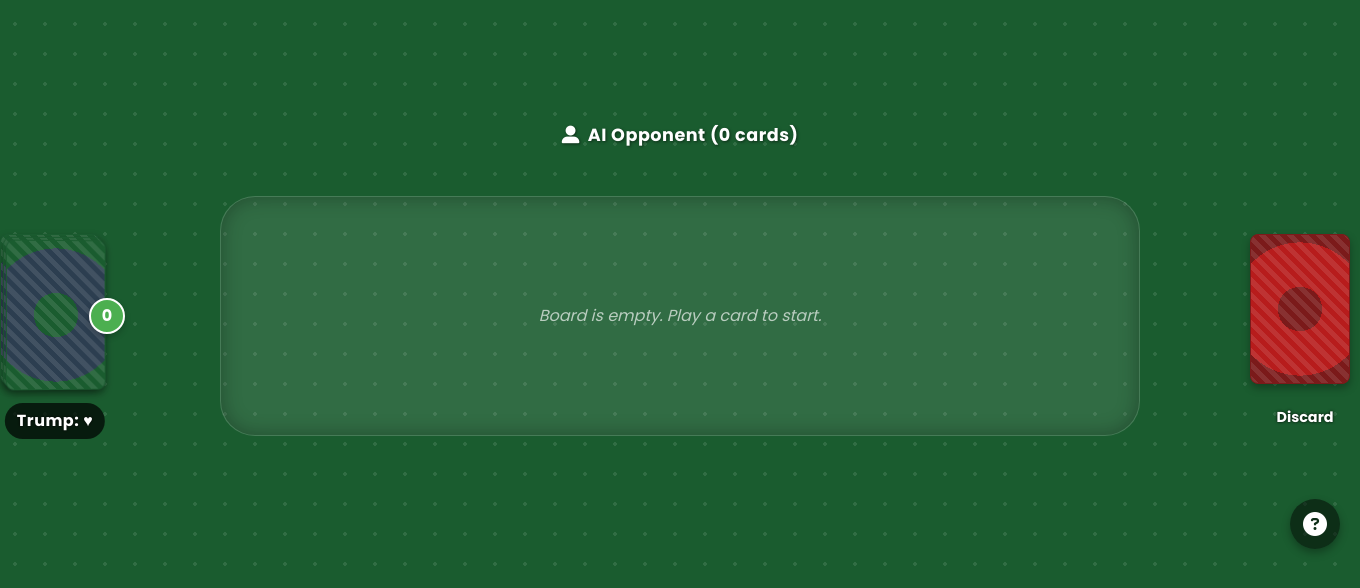
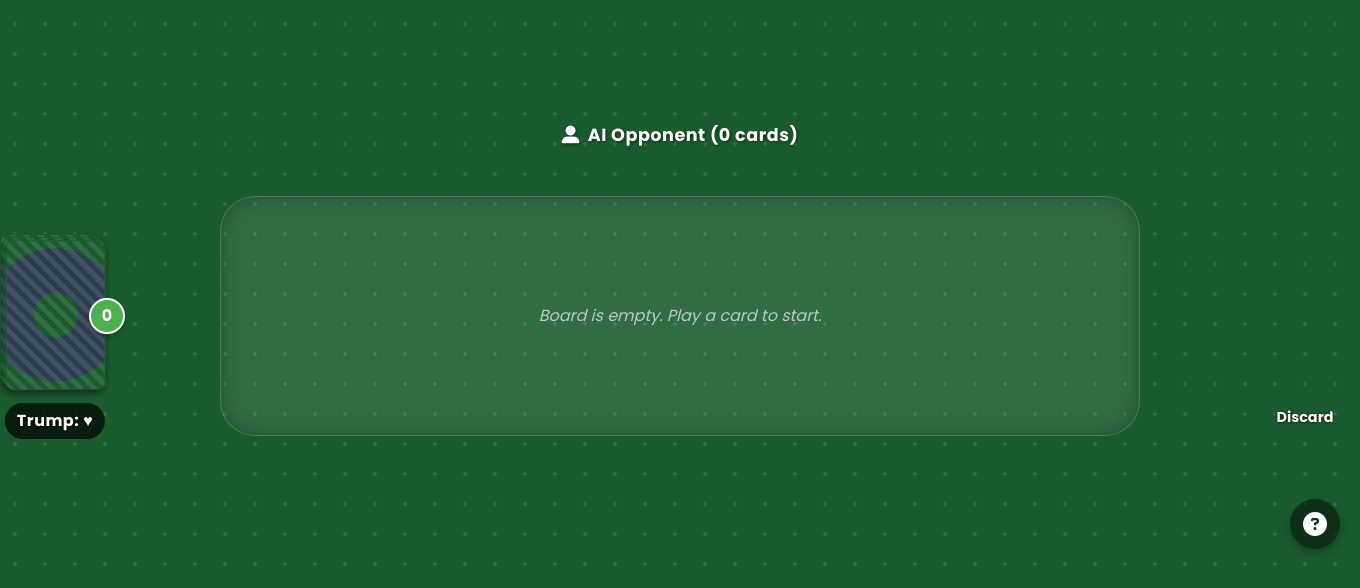
Before and after one commit to VasylFId/-durak-card-game-, a Flask app: template app/templates/game/game.html in a window 1360 px wide. Shown: the part 231-819 px from the top of the page. Run offline with Flask 3, Linux system fonts and the light colour scheme; the template is opened without the code that fills it, so the values that code supplies are empty; some libraries are stand-ins or nearby versions.

Commit message:
Update game.html

```diff
--- a/app/templates/game/game.html
+++ b/app/templates/game/game.html
@@ -53,8 +53,8 @@
         </div>
 
         <!-- Discard pile moved to the right -->
-        <div class="discard-pile">
-            <div class="discard-card"></div>
+        <div class="discard-pile" id="discardPile">
+            <!-- Discard cards will be dynamically generated -->
         </div>
     </div>
 
```
